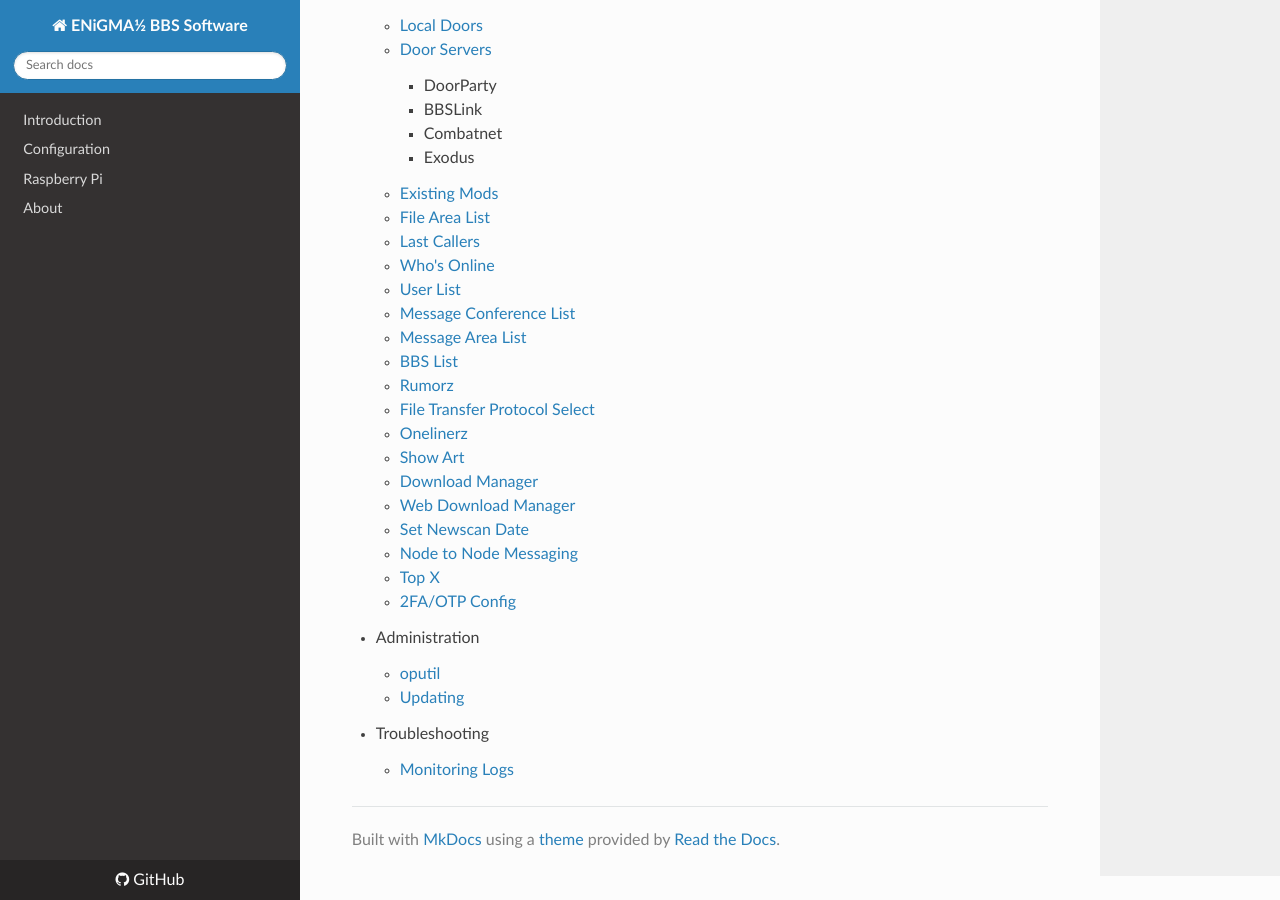
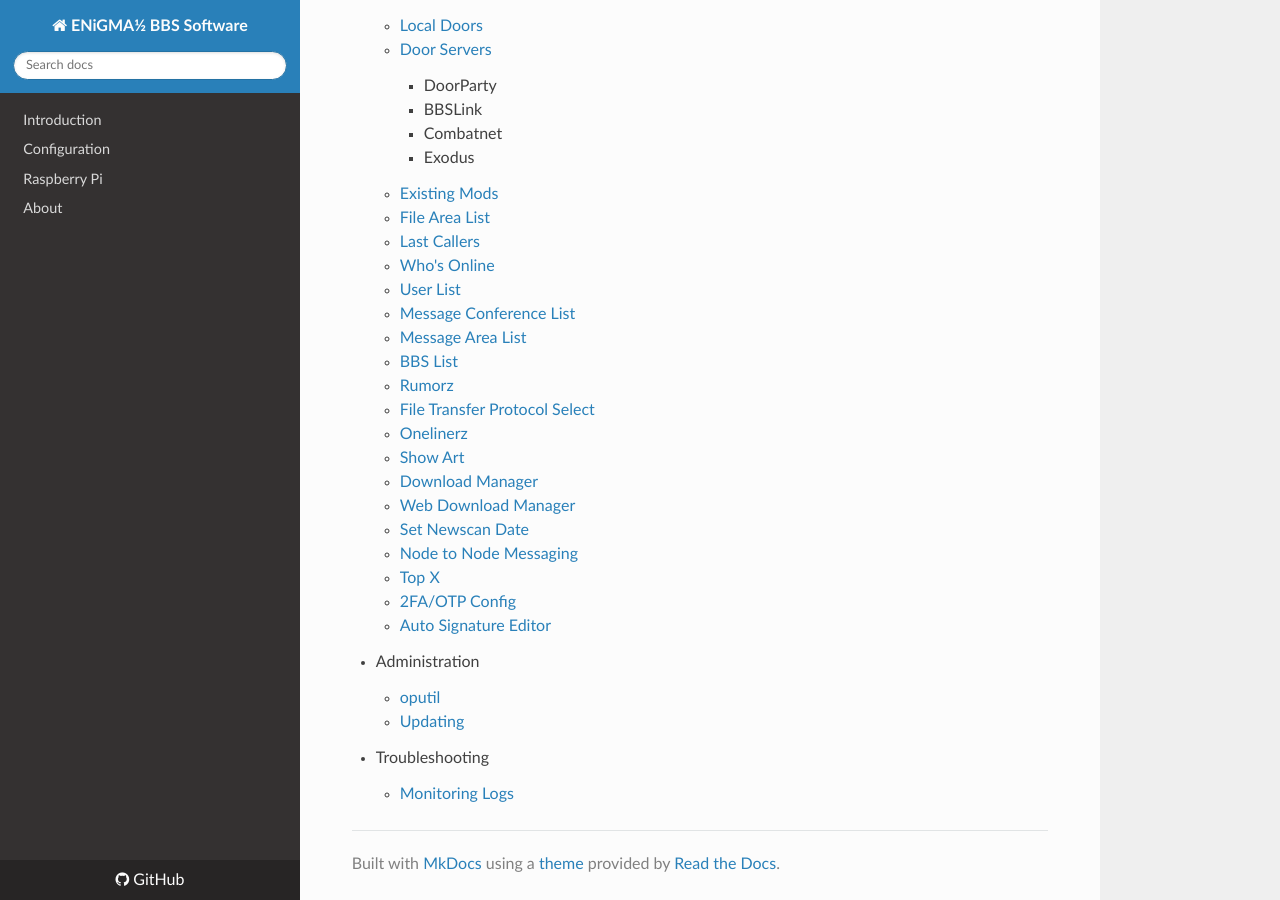
Before and after one commit to NuSkooler/enigma-bbs, an MkDocs documentation site: the page built from docs/_includes/nav.md, in a window 1280 px wide and 900 px high, scrolled down 1633 px. Built offline with MkDocs 1.6.1, drawn with Linux system fonts in a browser that asks for light colours; nearby versions of some CDN libraries; old or Windows-style settings are respelled for this version of MkDocs; part of the change alters nothing that is shown.

Commit message:
Add auto sig editor docs

````diff
--- a/docs/_includes/nav.md
+++ b/docs/_includes/nav.md
@@ -85,6 +85,7 @@
     - [Node to Node Messaging]({{ site.baseurl }}{% link modding/node-msg.md %})
     - [Top X]({{ site.baseurl }}{% link modding/top-x.md %})
     - [2FA/OTP Config]({{ site.baseurl }}{% link modding/user-2fa-otp-config.md %})
+    - [Auto Signature Editor]({{ site.baseurl }}{% link modding/autosig-edit.md %})
 
   - Administration
     - [oputil]({{ site.baseurl }}{% link admin/oputil.md %})
--- /dev/null
+++ b/docs/modding/autosig-edit.md
@@ -0,0 +1,22 @@
+---
+layout: page
+title: Auto Signature Editor
+---
+## The Auto Signature Editor
+The built in `autosig_edit` module allows users to edit their auto signatures (AKA "autosig").
+
+### Theming
+The following MCI codes are available:
+* MCI 1 (ie: `MT1`): Editor
+* MCI 2 (ie: `BT2`): Save button
+
+### Disabling Auto Signatures
+Auto Signature support can be disabled for a particular message area by setting `autoSignatures` to false in the area's configuration block.
+
+Example:
+```hjson
+my_area: {
+    name: My Area
+    autoSignatures: false
+}
+```
````
